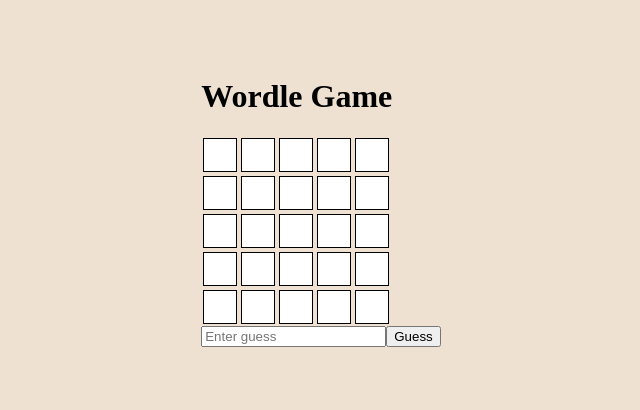
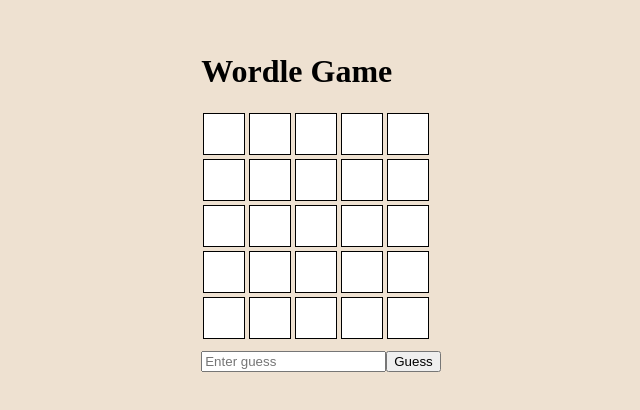
Before and after one commit to Mikerich94/Wordle-React-App, a React (Vite) app: page / in a window 1280 px wide. Shown: the part 198-608 px from the top of the page, without its empty margins (319-959 px from the left). Built offline with nearby package versions, Linux system fonts and the light colour scheme.

Commit message:
Updating color logic to check for yellow and green

```diff
--- a/src/App.jsx
+++ b/src/App.jsx
@@ -15,16 +15,15 @@ useEffect(() => {
     ];
 
     const randomWord = words[Math.floor(Math.random() * words.length)];
-
     setSecretWord(randomWord);
     setStatus("playing");
   }, []);
 
-  // handleSubmit lives here, before the return
+  // Handle submitting a guess
   const handleSubmit = (e) => {
     e.preventDefault();
 
-    if (currentGuess.length !== 5) return;   // fixed typo: currentGuess
+    if (currentGuess.length !== 5) return;
     if (status !== "playing") return;
 
     const newGuesses = [...guesses, currentGuess];
@@ -33,18 +32,36 @@ useEffect(() => {
 
     if (currentGuess === secretWord) {
       setStatus("won");
-    } else if (newGuesses.length === 5) {    // use newGuesses, not guesses
+    } else if (newGuesses.length === 5) {
       setStatus("lost");
     }
   };
 
-  // Cell color logic
-  const getCellColor = (guess, colIndex) => {
-    if (!guess) return "white";
-   const letter = guess[colIndex] || ""; //prevent undefined error when guess is shorter than 5 letters
-    if (secretWord[colIndex] === letter) return "green";      // right spot
-    if (secretWord.includes(letter)) return "yellow";         // wrong spot
-    return "red";                                             // not in word
+  // Determine colors for each letter in a guess
+  const getCellColors = (guess, secretWord) => {
+    const colors = Array(5).fill("red");
+    const secretLetters = secretWord.split("");
+
+    // 1First pass: green matches
+    guess.split("").forEach((letter, i) => {
+      if (letter === secretLetters[i]) {
+        colors[i] = "green";
+        secretLetters[i] = null; // mark used
+      }
+    });
+
+    // 2Second pass: yellow matches
+    guess.split("").forEach((letter, i) => {
+      if (colors[i] !== "green") {
+        const index = secretLetters.indexOf(letter);
+        if (index !== -1) {
+          colors[i] = "yellow";
+          secretLetters[index] = null; // mark used
+        }
+      }
+    });
+
+    return colors;
   };
 
   if (status === "loading") {
@@ -55,34 +72,48 @@ useEffect(() => {
     <div>
       <h1>Wordle Game</h1>
 
-      {/* Grid with coloring */}
-      {Array.from({ length: 5 }).map((_, rowIndex) => (
+      {/* Grid */}
+      {Array.from({ length: 5 }).map((_, rowIndex) => {
+        const guess = guesses[rowIndex] || "";
+        const colors = guess ? getCellColors(guess, secretWord) : Array(5).fill("white");
+
+        return (
           <div key={rowIndex} style={{ display: "flex" }}>
             {Array.from({ length: 5 }).map((_, colIndex) => {
-            const guess = guesses[rowIndex] || "";
               const letter = guess[colIndex] || "";
-            const bg = guess ? getCellColor(guess, colIndex) : "white";
-
+              const bg = colors[colIndex];
               return (
                 <div
                   key={colIndex}
                   className="guess-letter"
-                style={{ backgroundColor: bg, margin: 2 }}
+                  style={{
+                    backgroundColor: bg,
+                    width: 40,
+                    height: 40,
+                    display: "flex",
+                    justifyContent: "center",
+                    alignItems: "center",
+                    margin: 2,
+                    fontWeight: "bold",
+                    fontSize: 20,
+                    color: bg === "red" ? "white" : "black",
+                  }}
                 >
                   {letter}
                 </div>
               );
             })}
           </div>
-      ))}
+        );
+      })}
 
       {/* Win/loss messages */}
       {status === "won" && <p>You've won! 🎉</p>}
       {status === "lost" && <p>You've lost! The word was {secretWord}.</p>}
 
-      {/* Form is inside the return, only shown while playing */}
+      {/* Guess form */}
       {status === "playing" && (
-        <form onSubmit={handleSubmit}>
+        <form onSubmit={handleSubmit} style={{ marginTop: 10 }}>
           <input
             value={currentGuess}
             onChange={(e) => setCurrentGuess(e.target.value.toUpperCase())}
```
Lines whose indentation alone changed are shown as unchanged.
